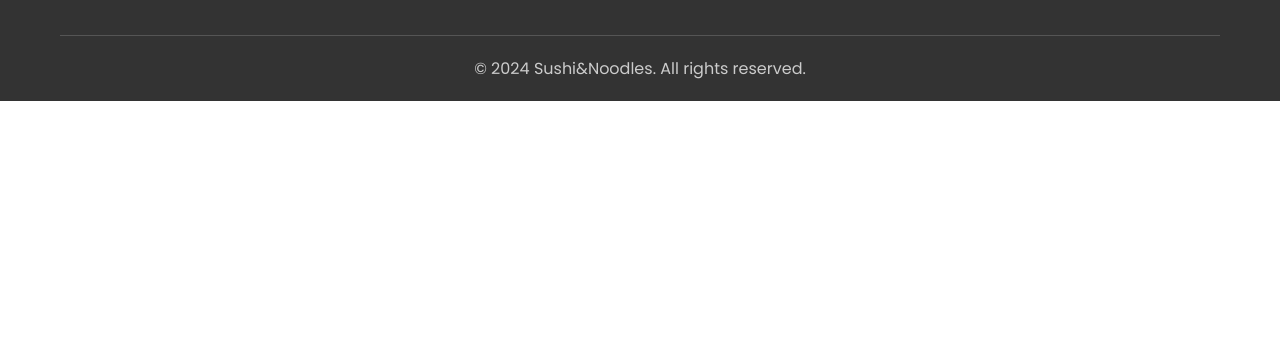
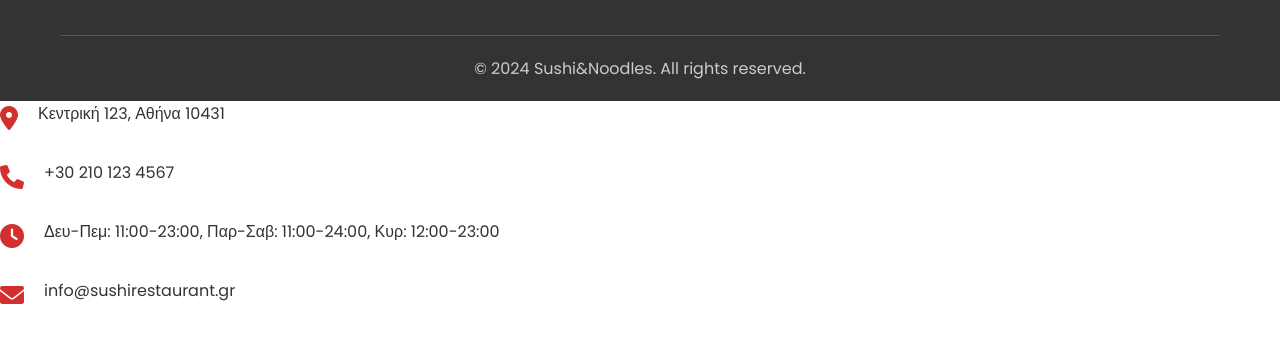
Before and after one commit to Xampos-hub/Sushi-Website, a plain HTML site: page index.html in a window 1280 px wide. Shown: the part 6143-6480 px from the top of the page. Before the commit the page ends 6244 px from the top, so only its background shows below. Drawn offline with Linux system fonts and the light colour scheme.

Commit message:
CHANGESS

```diff
--- a/index.html
+++ b/index.html
@@ -311,3 +311,22 @@
     <script src="script.js"></script>
 </body>
 </html>
+
+<div class="contact-info">
+    <div class="contact-item">
+        <i class="fas fa-map-marker-alt"></i>
+        <span data-contact="address">Κεντρική 123, Αθήνα 10431</span>
+    </div>
+    <div class="contact-item">
+        <i class="fas fa-phone"></i>
+        <span data-contact="phone">+30 210 123 4567</span>
+    </div>
+    <div class="contact-item">
+        <i class="fas fa-clock"></i>
+        <span data-contact="hours">Δευ-Πεμ: 11:00-23:00, Παρ-Σαβ: 11:00-24:00, Κυρ: 12:00-23:00</span>
+    </div>
+    <div class="contact-item">
+        <i class="fas fa-envelope"></i>
+        <span data-contact="email">info@sushirestaurant.gr</span>
+    </div>
+</div>
--- a/script.js
+++ b/script.js
@@ -123,7 +123,7 @@
 async function loadContactData() {
     try {
         // Try to load from GitHub first
-        const response = await fetch('https://raw.githubusercontent.com/Xampos-hub/Sushi-Website/main/contact-data.json');
+        const response = await fetch('https://raw.githubusercontent.com/Xamposs/Sushi-Website/main/contact-data.json');
         if (response.ok) {
             const contactData = await response.json();
             updateContactInfo(contactData);
```
